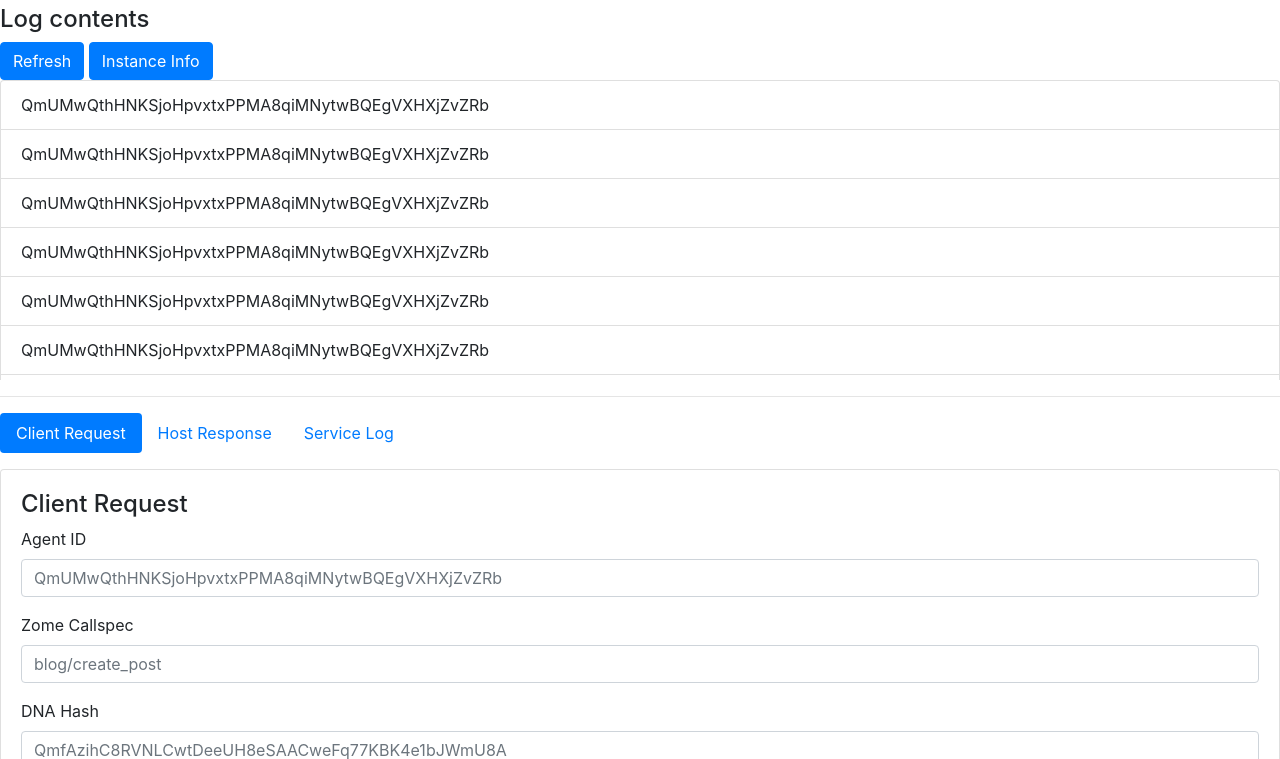
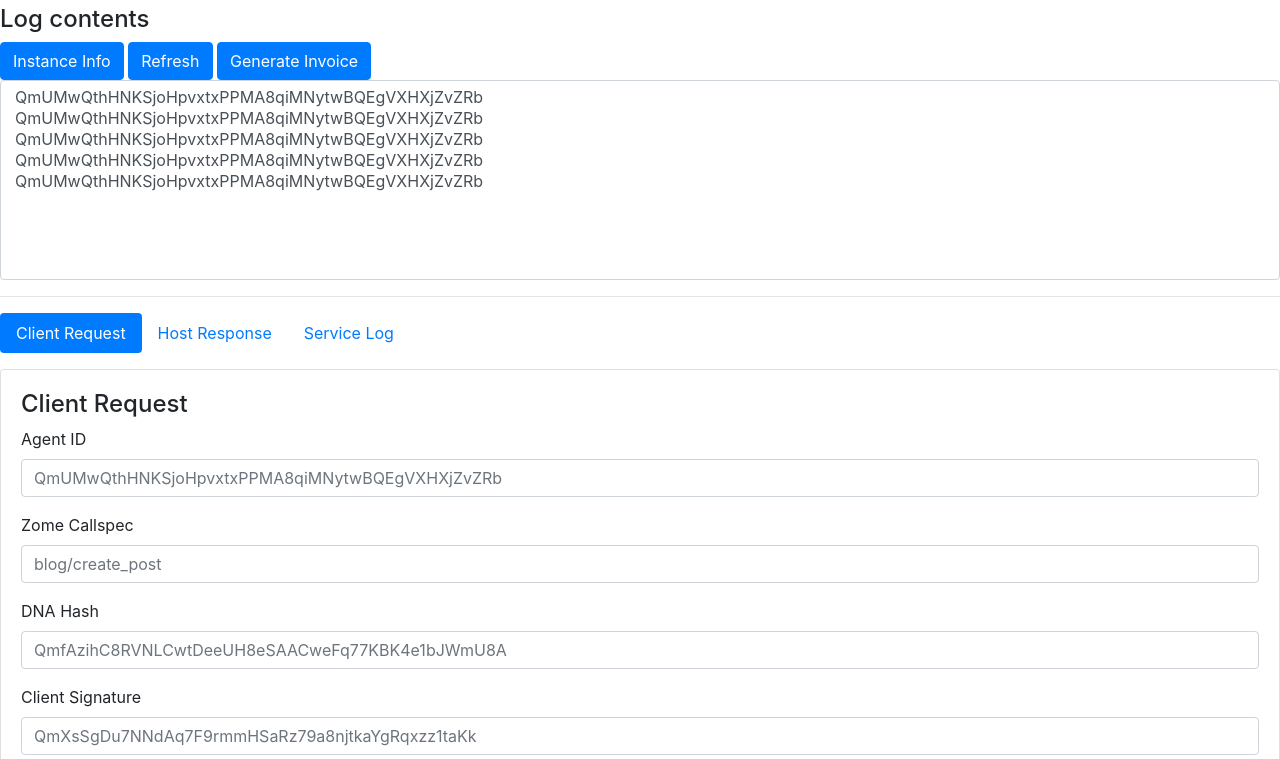
Before and after one commit to Holo-Host/servicelogger, a plain HTML site: page ui/index.html in a window 1280 px wide. Shown: the part 41-800 px from the top of the page. Drawn offline with nearby package versions, Linux system fonts and the light colour scheme; a script that the page names is missing.

Commit message:
Switched the list of serviceLogs to a <select> to enable invoice creation.

```diff
--- a/ui/index.html
+++ b/ui/index.html
@@ -35,28 +35,16 @@
 
 
     <h4>Log contents</h4>
+    <button type="button" id="info" class="btn btn-primary">Instance Info</button>
     <button type="button" id="refresh_services" class="btn btn-primary">Refresh</button>
-    <button type="button" id="info" class="btn btn-primary">Instance Info</button>
-    <div class="overflow-auto" style="height: 300px;">
-    <ul class="list-group" id="servicelog_list">
-        <li class="list-group-item">QmUMwQthHNKSjoHpvxtxPPMA8qiMNytwBQEgVXHXjZvZRb</li>
-        <li class="list-group-item">QmUMwQthHNKSjoHpvxtxPPMA8qiMNytwBQEgVXHXjZvZRb</li>
-        <li class="list-group-item">QmUMwQthHNKSjoHpvxtxPPMA8qiMNytwBQEgVXHXjZvZRb</li>
-        <li class="list-group-item">QmUMwQthHNKSjoHpvxtxPPMA8qiMNytwBQEgVXHXjZvZRb</li>
-        <li class="list-group-item">QmUMwQthHNKSjoHpvxtxPPMA8qiMNytwBQEgVXHXjZvZRb</li>
-        <li class="list-group-item">QmUMwQthHNKSjoHpvxtxPPMA8qiMNytwBQEgVXHXjZvZRb</li>
-        <li class="list-group-item">QmUMwQthHNKSjoHpvxtxPPMA8qiMNytwBQEgVXHXjZvZRb</li>
-        <li class="list-group-item">QmUMwQthHNKSjoHpvxtxPPMA8qiMNytwBQEgVXHXjZvZRb</li>
-        <li class="list-group-item">QmUMwQthHNKSjoHpvxtxPPMA8qiMNytwBQEgVXHXjZvZRb</li>
-        <li class="list-group-item">QmUMwQthHNKSjoHpvxtxPPMA8qiMNytwBQEgVXHXjZvZRb</li>
-        <li class="list-group-item">QmUMwQthHNKSjoHpvxtxPPMA8qiMNytwBQEgVXHXjZvZRb</li>
-        <li class="list-group-item">QmUMwQthHNKSjoHpvxtxPPMA8qiMNytwBQEgVXHXjZvZRb</li>
-        <li class="list-group-item">QmUMwQthHNKSjoHpvxtxPPMA8qiMNytwBQEgVXHXjZvZRb</li>
-        <li class="list-group-item">QmUMwQthHNKSjoHpvxtxPPMA8qiMNytwBQEgVXHXjZvZRb</li>
-        <li class="list-group-item">QmUMwQthHNKSjoHpvxtxPPMA8qiMNytwBQEgVXHXjZvZRb</li>
-    </ul>
-
-    </div>
+    <button type="button" id="generate_invoice" class="btn btn-primary">Generate Invoice</button>
+        <select multiple class="form-control" id="servicelog_list" style="height: 200px;">
+            <option>QmUMwQthHNKSjoHpvxtxPPMA8qiMNytwBQEgVXHXjZvZRb</option>
+            <option>QmUMwQthHNKSjoHpvxtxPPMA8qiMNytwBQEgVXHXjZvZRb</option>
+            <option>QmUMwQthHNKSjoHpvxtxPPMA8qiMNytwBQEgVXHXjZvZRb</option>
+            <option>QmUMwQthHNKSjoHpvxtxPPMA8qiMNytwBQEgVXHXjZvZRb</option>
+            <option>QmUMwQthHNKSjoHpvxtxPPMA8qiMNytwBQEgVXHXjZvZRb</option>
+        </select>
 
     <hr/>
 
@@ -216,9 +204,9 @@
                 call(instance_id, 'service', 'list_servicelogs')({}).then(result => {
                     result = JSON.parse(result)
                     console.log(result)
-                    $('ul#servicelog_list').html("")
+                    $('select#servicelog_list').html("")
                     for (var i = 0; i < result.length; i++) {
-                        $('ul#servicelog_list').append('<li class="list-group-item">'+result[i]+'</li>')
+                        $('select#servicelog_list').append('<option>'+result[i]+'</option>')
                     }
                 })
             })
```
